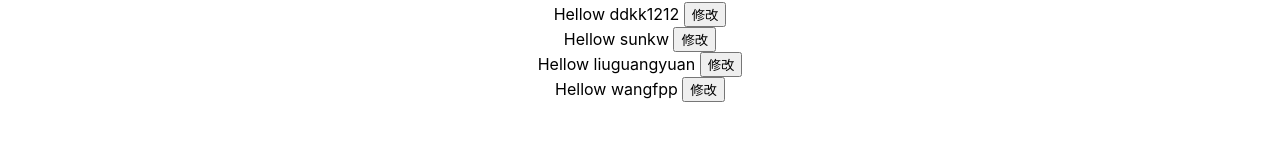
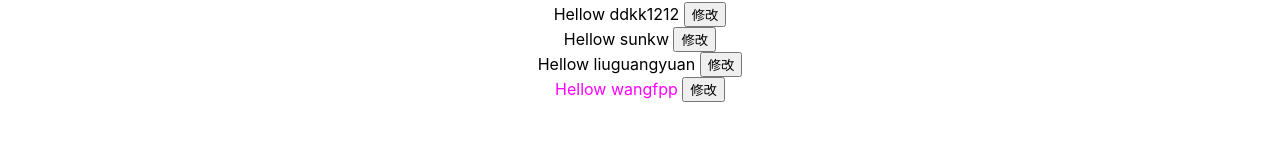
Before and after one commit to wangfpp/studyReact, a React (Create React App) app: page / in a window 1280 px wide. Shown: the part 122-289 px from the top of the page. Built offline with nearby package versions, Linux system fonts and the light colour scheme.

Commit message:
props classnames

```diff
--- a/src/pages/hellow.jsx
+++ b/src/pages/hellow.jsx
@@ -41,7 +41,7 @@ class Hellow extends Component {
         this.props.change(node);
     }
     render() {
-        return <div>
+        return <div className={this.props.className}>
             <span> Hellow { this.state.name } </span>
             <button ref="node" onClick={this.modifyName.bind(this)}>修改</button>
         </div>;
```
